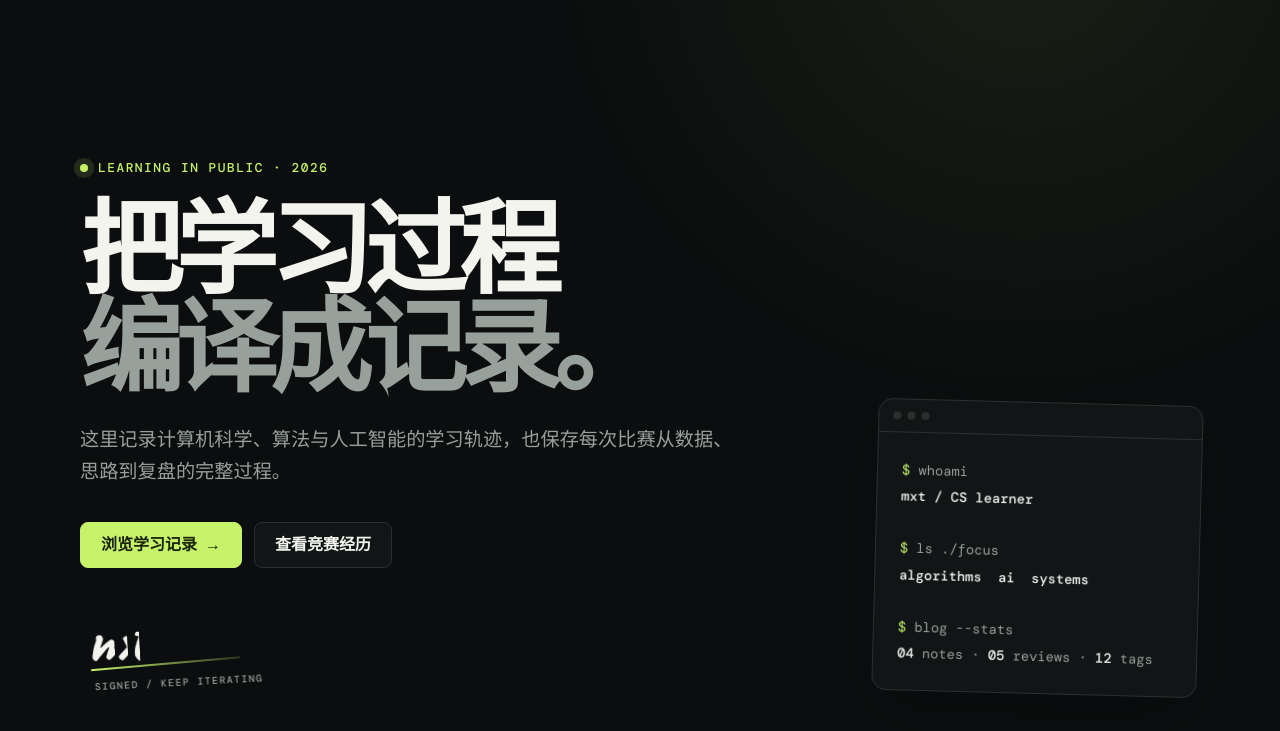
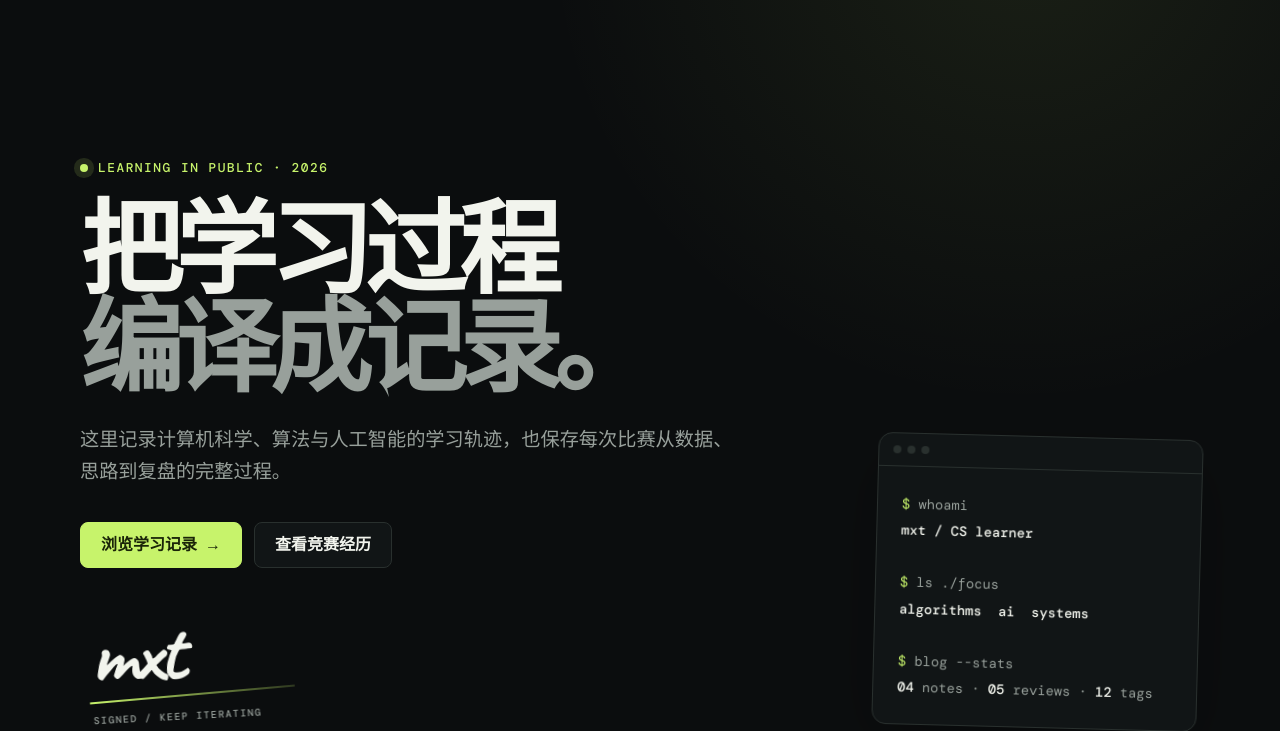
Before and after one commit to mxt1022/mxt1022.github.io, an Astro site: page / in a window 1280 px wide. Shown: the part 74-805 px from the top of the page. Built offline with nearby package versions, Linux system fonts and the light colour scheme; Astro itself is replaced by a stand-in of ours.

Commit message:
animation

```diff
--- a/src/pages/index.astro
+++ b/src/pages/index.astro
@@ -24,9 +24,7 @@ const tagCount = new Set(notes.flatMap((note) => note.data.tags)).size;
         </div>
         <div class="hero-signature" role="img" aria-label="mxt 签名">
           <div class="signature-mark" aria-hidden="true">
-            <span class="signature-char signature-char--1">m</span>
-            <span class="signature-char signature-char--2">x</span>
-            <span class="signature-char signature-char--3">t</span>
+            <span class="signature-reveal"><span class="signature-word">mxt</span></span>
           </div>
           <span class="signature-caption" aria-hidden="true">SIGNED / KEEP ITERATING</span>
         </div>
--- a/src/styles/global.css
+++ b/src/styles/global.css
@@ -85,18 +85,16 @@ nav a:hover, nav a.active { background: var(--surface-2); color: var(--text); }
 .hero h1 span { color: var(--muted); }
 .hero-intro { max-width: 660px; margin: 28px 0 0; color: var(--muted); font-size: clamp(1rem, 1.5vw, 1.22rem); }
 .hero-actions { display: flex; flex-wrap: wrap; gap: 12px; margin-top: 34px; }
-.hero-signature { width: max-content; margin-top: 38px; padding: 0 6px 5px; transform: rotate(-3deg); }
-.signature-mark { position: relative; display: flex; align-items: baseline; width: 142px; height: 62px; color: var(--text); font: 700 4.4rem/.85 'Caveat', cursive; letter-spacing: -.16em; }
-.signature-mark::after { content: ''; position: absolute; left: 4px; bottom: 1px; width: 150px; height: 2px; border-radius: 999px; background: linear-gradient(90deg, var(--accent), color-mix(in srgb, var(--accent) 18%, transparent)); transform: scaleX(0) rotate(-2deg); transform-origin: left center; animation: signature-underline .72s cubic-bezier(.16, 1, .3, 1) 1.62s forwards; }
-.signature-char { display: inline-block; opacity: 0; clip-path: inset(0 100% 0 0); filter: blur(1px); transform: translateY(5px); animation: signature-write .48s cubic-bezier(.2, .75, .25, 1) forwards; }
-.signature-char--1 { animation-delay: .3s; }
-.signature-char--2 { animation-delay: .68s; }
-.signature-char--3 { animation-delay: 1.02s; }
-.signature-caption { display: block; margin: 8px 0 0 7px; color: var(--muted); font: 500 .62rem 'DM Mono', monospace; letter-spacing: .14em; opacity: 0; transform: translateY(4px); animation: signature-caption-in .45s ease 2.05s forwards; }
+.hero-signature { width: max-content; margin-top: 38px; padding: 0 12px 6px 4px; transform: rotate(-3deg); }
+.signature-mark { position: relative; width: 210px; height: 94px; color: var(--text); }
+.signature-reveal { position: absolute; inset: 0 auto auto 0; display: block; width: 0; height: 94px; overflow: hidden; opacity: 0; animation: signature-write 1.15s cubic-bezier(.16, 1, .3, 1) .28s forwards; }
+.signature-word { display: block; width: 200px; padding: 5px 18px 10px 6px; font: 700 5.2rem/.95 'Caveat', cursive; letter-spacing: -.045em; white-space: nowrap; }
+.signature-mark::after { content: ''; position: absolute; left: 4px; bottom: 1px; width: 206px; height: 2px; border-radius: 999px; background: linear-gradient(90deg, var(--accent), color-mix(in srgb, var(--accent) 18%, transparent)); transform: scaleX(0) rotate(-2deg); transform-origin: left center; animation: signature-underline .72s cubic-bezier(.16, 1, .3, 1) 1.38s forwards; }
+.signature-caption { display: block; margin: 9px 0 0 7px; color: var(--muted); font: 500 .62rem 'DM Mono', monospace; letter-spacing: .14em; opacity: 0; transform: translateY(4px); animation: signature-caption-in .45s ease 1.82s forwards; }
 @keyframes signature-write {
-  0% { opacity: 0; clip-path: inset(0 100% 0 0); filter: blur(1px); transform: translateY(5px); }
-  35% { opacity: 1; }
-  100% { opacity: 1; clip-path: inset(0 0 0 0); filter: blur(0); transform: translateY(0); }
+  0% { width: 0; opacity: 0; }
+  12% { opacity: 1; }
+  100% { width: 210px; opacity: 1; }
 }
 @keyframes signature-underline {
   from { transform: scaleX(0) rotate(-2deg); }
@@ -314,7 +312,7 @@ nav a:hover, nav a.active { background: var(--surface-2); color: var(--text); }
 
 @media (prefers-reduced-motion: reduce) {
   *, *::before, *::after { scroll-behavior: auto !important; transition: none !important; }
-  .signature-char { opacity: 1; clip-path: none; filter: none; transform: none; animation: none; }
+  .signature-reveal { width: 210px; opacity: 1; animation: none; }
   .signature-mark::after { transform: scaleX(1) rotate(-2deg); animation: none; }
   .signature-caption { opacity: 1; transform: none; animation: none; }
 }
```
